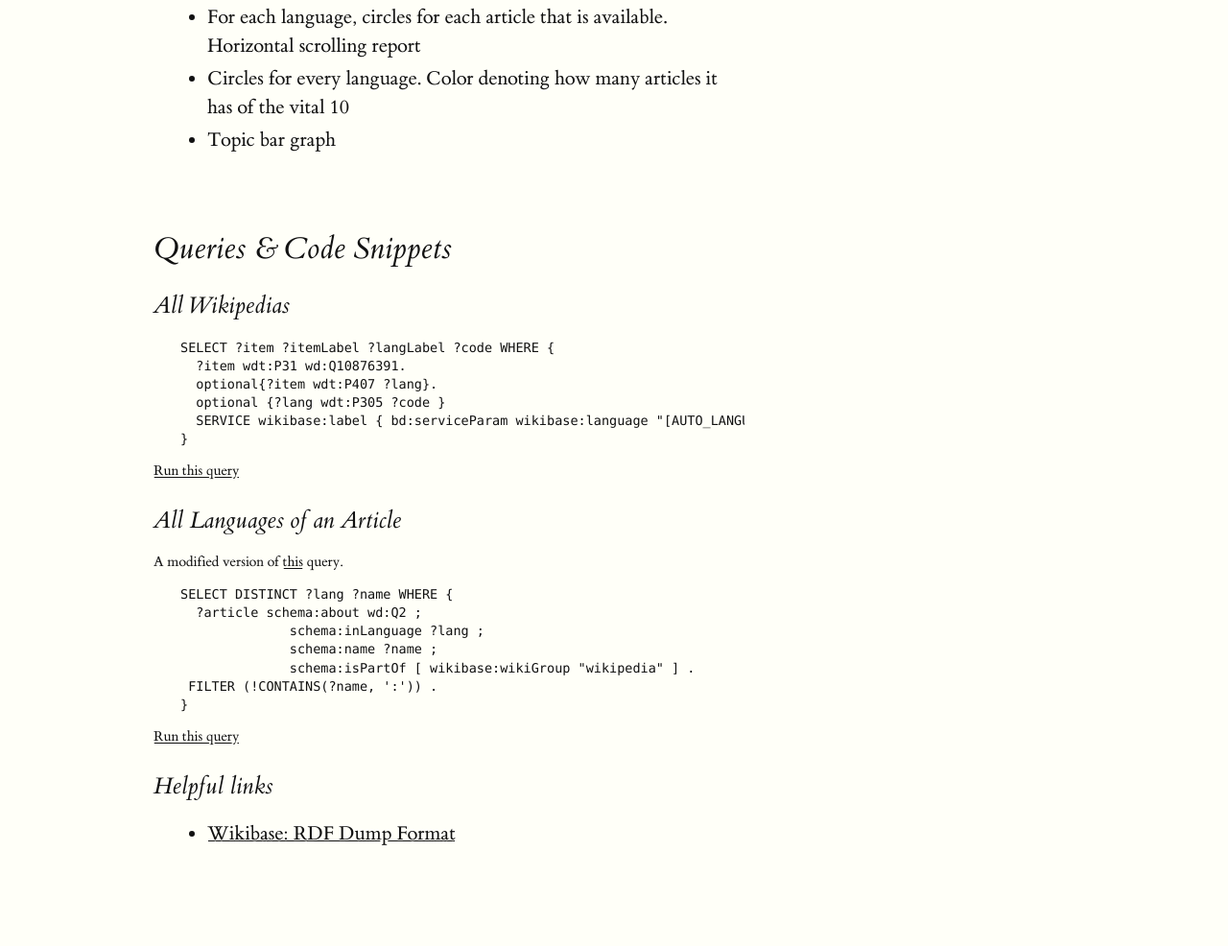
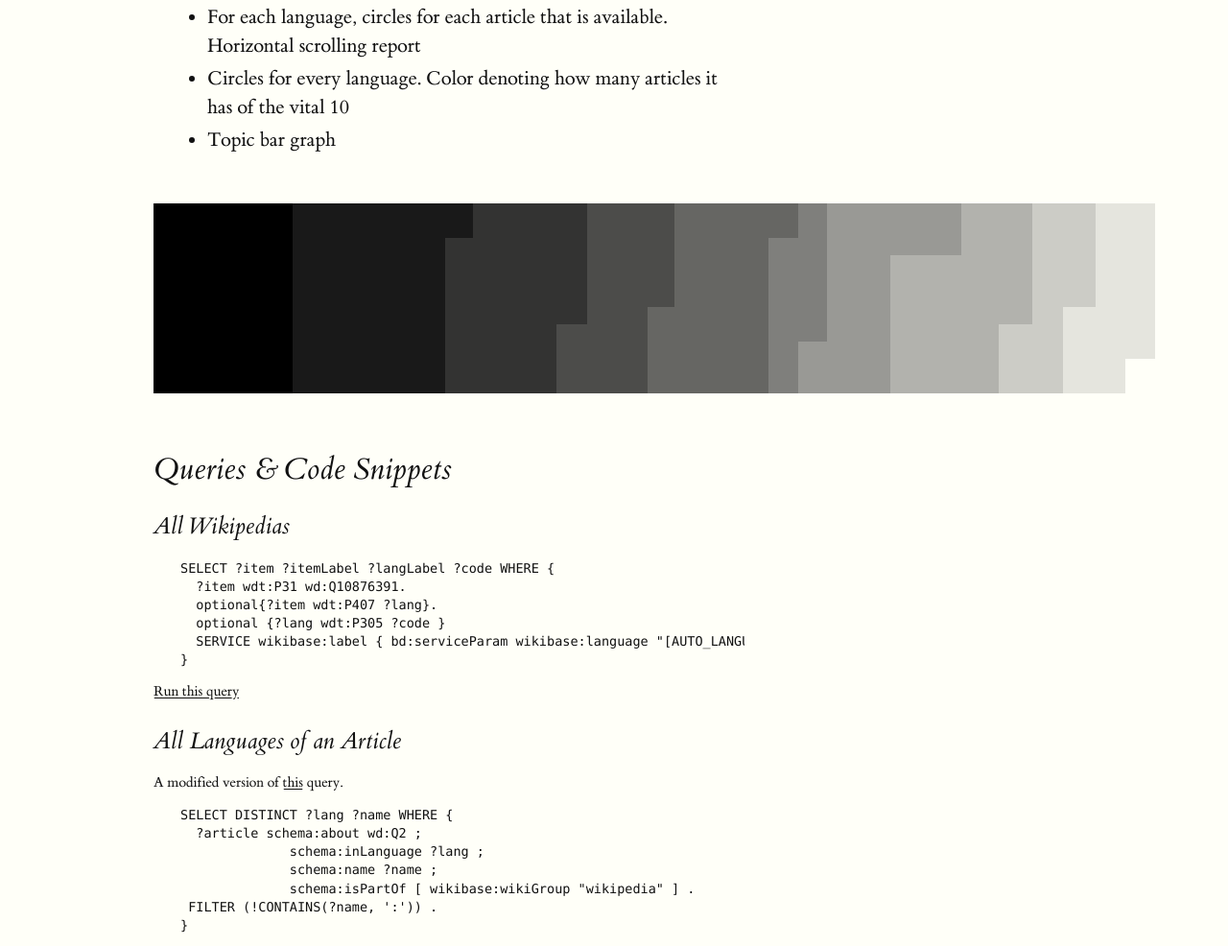
Before and after one commit to prtksxna/knowledgepie-experiments, a website: page index.html in a window 1280 px wide. Shown: the part 1215-2201 px from the top of the page at 96% size. Drawn offline with Linux system fonts and the light colour scheme.

Commit message:
feat: add languageCoverage viz

```diff
--- a/index.html
+++ b/index.html
@@ -4,6 +4,7 @@
     <meta charset="utf-8">
     <title>Knowledge Pie Experiments</title>
     <link rel="stylesheet" href="res/tufte.min.css">
+    <link rel="stylesheet" href="style.css">
     <script src="res/jquery.min.js" charset="utf-8"></script>
     <script src="viz/report.js" charset="utf-8"></script>
   </head>
@@ -82,6 +83,8 @@
         </ul>
       </section>
 
+      <section class="fullwidth js-vital10-langCoverage langCoverage"></section>
+
       <section>
         <h2>Queries & Code Snippets</h2>
         <h3>All Wikipedias</h3>
--- /dev/null
+++ b/style.css
@@ -0,0 +1,12 @@
+.langCoverage {
+  display: flex;
+  flex-direction: column;
+  flex-wrap: wrap;
+  height: 200px;
+}
+
+.langCoverage > div {
+  background: black;
+  color: black;
+  overflow: hidden;
+}
--- a/viz/report.js
+++ b/viz/report.js
@@ -1,6 +1,25 @@
 $(function () {
-  alert(1);
   $.getJSON('/data_out/vital10.lang.json', function (data) {
-    console.log(data);
+    langCoverage(data.languageDetails);
   })
 })
+
+langCoverage = function (data) {
+    var tally = [];
+    $.each(data, function (n, v) {
+      tally.push({
+        language: n,
+        noOfArticles: v.length
+      })
+    });
+
+    tally.sort( function(a, b){
+      return b.noOfArticles - a.noOfArticles;
+    });
+
+    tally.forEach(function (lang) {
+      var $el = $('<div>').text(lang.language + lang.noOfArticles);
+      $el.css('opacity',lang.noOfArticles / 10);
+      $('.js-vital10-langCoverage').append($el);
+    })
+}
```
